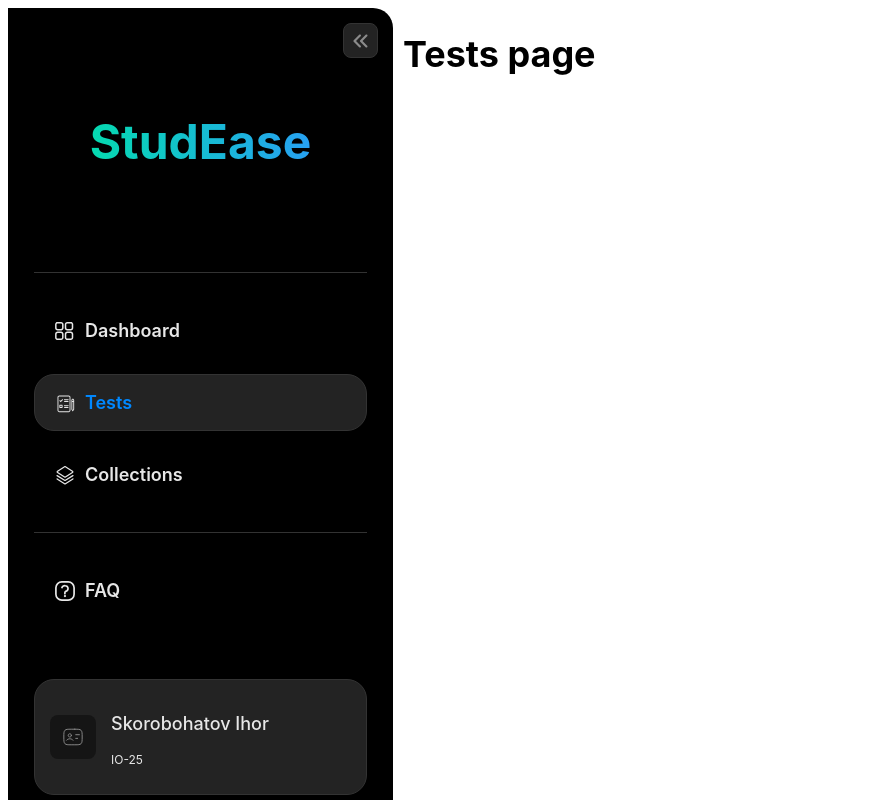
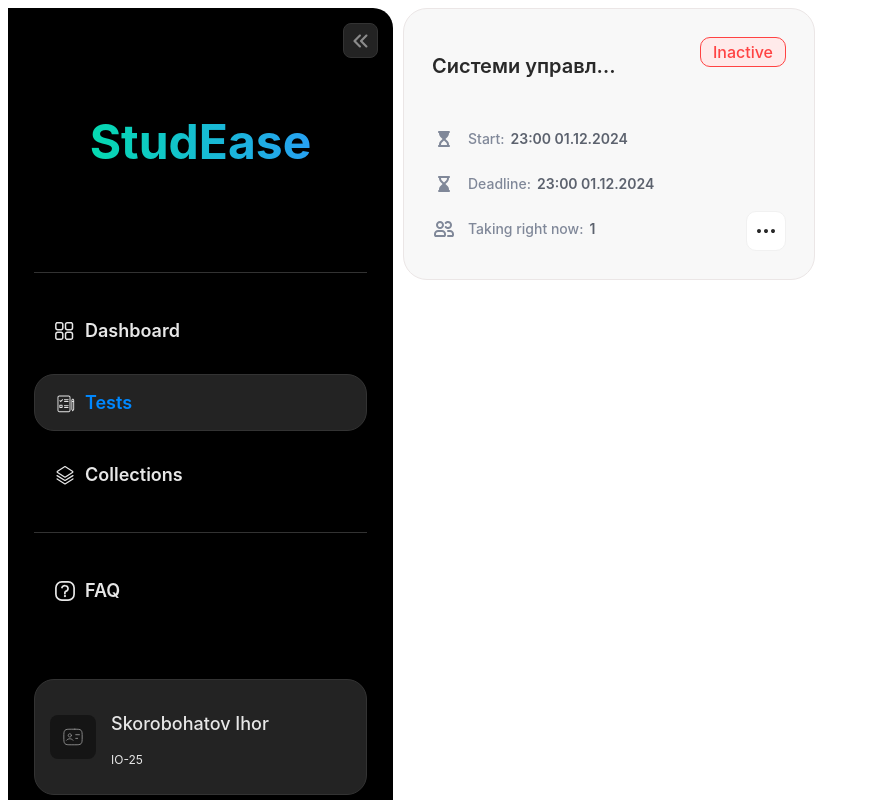
Before and after one commit to dima0808/studease-frontend-v2, a React (Vite) app: page /tests in a window 1280 px wide. Shown: the top 800 px of the page, without its empty margins (0-870 px from the left). Built offline with nearby package versions, Linux system fonts and the light colour scheme.

Commit message:
add TestCard component

```diff
--- a/src/App.jsx
+++ b/src/App.jsx
@@ -3,6 +3,7 @@
 import AuthLayout from "@/layout/AuthLayout";
 import LoginForm from "@/components/AuthForm/LoginForm";
 import RegisterForm from "@/components/AuthForm/RegisterForm";
+import TestCard from "@/components/TestCard";
 
 function App() {
   return (
@@ -13,7 +14,9 @@
       </Route>
 
       <Route path="/" element={<MainLayout />}>
-        <Route path="tests" element={<h1>Tests page</h1>} />
+        <Route
+          path="tests" element={<TestCard title="Системи управління мережами" />}
+        />
         <Route path="collections" element={<h1>Collections page</h1>} />
         <Route path="dashboard" element={<h1>Dashboard page</h1>} />
         <Route path="faq" element={<h1>FAQ page</h1>} />
--- /dev/null
+++ b/src/components/TestCard/TestCard.jsx
@@ -0,0 +1,45 @@
+import classNames from "classnames";
+import StartIcon from "@/components/icons/StartIcon";
+import EndIcon from "@/components/icons/EndIcon";
+import GroupIcon from "@/components/icons/GroupIcon";
+import Info from "@/components/TestCard/components/Info";
+import Status from "@/components/TestCard/components/Status";
+import ActionButton from "@/components/TestCard/components/ActionButton";
+import './TestCard.scss'
+
+const TestCard = (props) => {
+  const { isActive, title, wide } = props;
+
+  return (
+    <div className={classNames("test-card", { "test-card--wide": wide })}>
+      <div className="test-card__wrapper">
+        <div className="test-card__body">
+          <h2 title={title} className="test-card__title">{title}</h2>
+          <div className="test-card__description">
+            <Info
+              title="Start"
+              description="23:00 01.12.2024"
+              icon={StartIcon}
+            />
+            <Info
+              title="Deadline"
+              description="23:00 01.12.2024"
+              icon={EndIcon}
+            />
+            <Info
+              title="Taking right now"
+              description={1}
+              icon={GroupIcon}
+            />
+          </div>
+        </div>
+        <div className="test-card__actions">
+          <Status isActive={isActive}/>
+          <ActionButton />
+        </div>
+      </div>
+    </div>
+  )
+}
+
+export default TestCard
--- /dev/null
+++ b/src/components/TestCard/TestCard.scss
@@ -0,0 +1,153 @@
+.test-card {
+  background-color: var(--color-white-dark);
+  border: var(--border);
+  padding: 28px;
+  min-width: 354px;
+  max-width: 354px;
+  border-radius: 24px;
+
+  &--wide {
+    width: 100%;
+    max-width: none;
+    padding: 21px;
+
+    .test-card {
+      &__title {
+        width: 332px;
+      }
+
+      &__body {
+        flex-direction: row;
+        align-items: center;
+      }
+
+      &__description {
+        display: flex;
+        align-items: center;
+        column-gap: 99px;
+        padding-inline: 99px;
+      }
+
+      &__status-wrapper {
+        width: 100px;
+        display: flex;
+        justify-content: center;
+      }
+
+      &__actions {
+        flex-direction: row;
+        align-items: center;
+        column-gap: 12px;
+        flex: 1;
+      }
+
+      &__info {
+        column-gap: 2px;
+      }
+
+      &__info:last-child .test-card__info-description {
+        span {
+          display: none;
+        }
+      }
+    }
+  }
+
+  &__container {
+    width: 100%;
+  }
+
+  &__actions {
+    display: flex;
+    flex-direction: column;
+    justify-content: space-between;
+    row-gap: 5px;
+    align-items: end;
+  }
+
+  &__wrapper {
+    display: flex;
+    justify-content: space-between;
+    column-gap: 5px;
+  }
+
+  &__body {
+    display: flex;
+    flex-direction: column;
+    row-gap: 22px;
+  }
+
+  &__icon {
+    width: 24px;
+    height: 24px;
+    display: flex;
+    align-items: center;
+    justify-content: center;
+  }
+
+  &__info {
+    display: flex;
+    align-items: center;
+    column-gap: 12px;
+    color: var(--color-purple);
+
+    &-description {
+      display: flex;
+      align-items: center;
+      column-gap: 6px;
+    }
+
+    span {
+      color: #808899;
+      font-size: 14px;
+      font-weight: 500;
+    }
+
+    p {
+      color: #5C626E;
+      font-size: 14px;
+      font-weight: 600;
+    }
+  }
+
+  &__button {
+    border-radius: 10px;
+    border: 1px solid #F1F1F1;
+    background: var(--color-white);
+    padding: 7px;
+    display: inline-flex;
+    align-items: center;
+    justify-content: center;
+    cursor: pointer;
+
+    @include hover {
+      background-color: var(--color-green-light);
+    }
+  }
+
+  &__status {
+    color: var(--color-green-dark);
+    font-size: 16px;
+    font-weight: 500;
+    padding: 4px 12px;
+    border-radius: 10px;
+    border: 1px solid var(--color-green-dark);
+    background: var(--color-green-light);
+
+    &--inactive {
+      color: var(--color-red-dark);
+      border: 1px solid var(--color-red-dark);
+      background: var(--color-red-light);
+    }
+  }
+
+  &__title {
+    color: var(--color-text-black);
+    font-size: 20px;
+    font-weight: 600;
+    width: 185px;
+    white-space: nowrap;
+    overflow: hidden;
+    text-overflow: ellipsis;
+  }
+}
--- /dev/null
+++ b/src/components/TestCard/components/ActionButton.jsx
@@ -0,0 +1,11 @@
+import ActionIcon from "@/components/icons/ActionIcon";
+
+const ActionButton = () => {
+  return (
+    <button title="Open actions" className="test-card__button" type="button">
+      <ActionIcon />
+    </button>
+  )
+}
+
+export default ActionButton;
--- /dev/null
+++ b/src/components/TestCard/components/Info.jsx
@@ -0,0 +1,20 @@
+const Info = (props) => {
+  const {
+    title,
+    description,
+    icon: Icon,
+  } = props
+  return (
+    <div className="test-card__info">
+      <div className="test-card__icon">
+        <Icon />
+      </div>
+      <div className="test-card__info-description">
+        <span>{title}: </span>
+        <p>{description}</p>
+      </div>
+    </div>
+  )
+}
+
+export default Info;
--- /dev/null
+++ b/src/components/TestCard/components/Status.jsx
@@ -0,0 +1,15 @@
+import classNames from "classnames";
+
+const Status = ({ isActive }) => {
+  return (
+    <div className="test-card__status-wrapper">
+      <div className={classNames("test-card__status", {
+        "test-card__status--inactive": !isActive
+      })}>
+        {isActive ? "Active" : "Inactive"}
+      </div>
+    </div>
+  )
+}
+
+export default Status
--- /dev/null
+++ b/src/components/TestCard/index.js
@@ -0,0 +1,3 @@
+import TestCard from './TestCard'
+
+export default TestCard
--- /dev/null
+++ b/src/components/icons/ActionIcon.jsx
@@ -0,0 +1,17 @@
+const ActionIcon = ({ className, ...props }) => {
+  return (
+    <svg
+      className={className}
+      {...props}
+      width="24"
+      height="24"
+      viewBox="0 0 24 24"
+      fill="none"
+      xmlns="http://www.w3.org/2000/svg"
+    >
+      <path fillRule="evenodd" clipRule="evenodd" d="M7 12C7 12.5304 6.78929 13.0391 6.41421 13.4142C6.03914 13.7893 5.53043 14 5 14C4.46957 14 3.96086 13.7893 3.58579 13.4142C3.21071 13.0391 3 12.5304 3 12C3 11.4696 3.21071 10.9609 3.58579 10.5858C3.96086 10.2107 4.46957 10 5 10C5.53043 10 6.03914 10.2107 6.41421 10.5858C6.78929 10.9609 7 11.4696 7 12ZM12 10C12.5304 10 13.0391 10.2107 13.4142 10.5858C13.7893 10.9609 14 11.4696 14 12C14 12.5304 13.7893 13.0391 13.4142 13.4142C13.0391 13.7893 12.5304 14 12 14C11.4696 14 10.9609 13.7893 10.5858 13.4142C10.2107 13.0391 10 12.5304 10 12C10 11.4696 10.2107 10.9609 10.5858 10.5858C10.9609 10.2107 11.4696 10 12 10ZM19 10C19.5304 10 20.0391 10.2107 20.4142 10.5858C20.7893 10.9609 21 11.4696 21 12C21 12.5304 20.7893 13.0391 20.4142 13.4142C20.0391 13.7893 19.5304 14 19 14C18.4696 14 17.9609 13.7893 17.5858 13.4142C17.2107 13.0391 17 12.5304 17 12C17 11.4696 17.2107 10.9609 17.5858 10.5858C17.9609 10.2107 18.4696 10 19 10Z" fill="#292929"/>
+    </svg>
+  )
+}
+
+export default ActionIcon
--- /dev/null
+++ b/src/components/icons/EndIcon.jsx
@@ -0,0 +1,18 @@
+const EndIcon = ({className, ...props}) => {
+  return (
+    <svg
+      className={className}
+      {...props}
+      width="12"
+      height="16"
+      viewBox="0 0 12 16"
+      fill="none"
+      xmlns="http://www.w3.org/2000/svg"
+    >
+      <path d="M11 16C11.5531 16 12 15.5531 12 15C12 14.4469 11.5531 14 11 14V13.6562C11 12.3312 10.4719 11.0594 9.53437 10.1219L7.41563 8L9.53437 5.87813C10.4719 4.94063 11 3.66875 11 2.34375V2C11.5531 2 12 1.55313 12 1C12 0.446875 11.5531 0 11 0H1C0.446875 0 0 0.446875 0 1C0 1.55313 0.446875 2 1 2V2.34375C1 3.66875 1.52812 4.94063 2.46562 5.87813L4.58437 8L2.4625 10.1219C1.525 11.0594 0.996875 12.3312 0.996875 13.6562V14C0.443749 14 -0.00312519 14.4469 -0.00312519 15C-0.00312519 15.5531 0.443749 16 0.996875 16L11 16ZM3 2.34375V2L9 2V2.34375C9 3.14062 8.68438 3.90312 8.12188 4.46562L6 6.58438L3.87813 4.4625C3.31563 3.9 3 3.1375 3 2.34062V2.34375Z" fill="#808899"/>
+    </svg>
+
+  )
+}
+
+export default EndIcon;
--- /dev/null
+++ b/src/components/icons/GroupIcon.jsx
@@ -0,0 +1,17 @@
+const GroupIcon = ({className, ...props}) => {
+  return (
+    <svg
+      className={className}
+      {...props}
+      width="20"
+      height="16"
+      viewBox="0 0 20 16"
+      fill="none"
+      xmlns="http://www.w3.org/2000/svg"
+    >
+      <path d="M14 15H18C18.2652 15 18.5196 14.8946 18.7071 14.7071C18.8946 14.5196 19 14.2652 19 14V13C19 12.2044 18.6839 11.4413 18.1213 10.8787C17.5587 10.3161 16.7956 10 16 10H14M11.764 6C12.1691 6.45286 12.7021 6.77206 13.2925 6.91536C13.8829 7.05866 14.503 7.01931 15.0705 6.80252C15.6381 6.58572 16.1265 6.2017 16.471 5.70126C16.8156 5.20083 17.0001 4.60758 17.0001 4C17.0001 3.39243 16.8156 2.79917 16.471 2.29874C16.1265 1.7983 15.6381 1.41428 15.0705 1.19748C14.503 0.980687 13.8829 0.941337 13.2925 1.08464C12.7021 1.22794 12.1691 1.54714 11.764 2M1 14V13C1 12.2044 1.31607 11.4413 1.87868 10.8787C2.44129 10.3161 3.20435 10 4 10H8C8.79565 10 9.55871 10.3161 10.1213 10.8787C10.6839 11.4413 11 12.2044 11 13V14C11 14.2652 10.8946 14.5196 10.7071 14.7071C10.5196 14.8946 10.2652 15 10 15H2C1.73478 15 1.48043 14.8946 1.29289 14.7071C1.10536 14.5196 1 14.2652 1 14ZM9 4C9 4.79565 8.68393 5.55871 8.12132 6.12132C7.55871 6.68393 6.79565 7 6 7C5.20435 7 4.44129 6.68393 3.87868 6.12132C3.31607 5.55871 3 4.79565 3 4C3 3.20435 3.31607 2.44129 3.87868 1.87868C4.44129 1.31607 5.20435 1 6 1C6.79565 1 7.55871 1.31607 8.12132 1.87868C8.68393 2.44129 9 3.20435 9 4Z" stroke="#808899" strokeWidth="2" strokeLinecap="round"/>
+    </svg>
+  )
+}
+
+export default GroupIcon
--- /dev/null
+++ b/src/components/icons/StartIcon.jsx
@@ -0,0 +1,18 @@
+const StartIcon = ({ className, ...props }) => {
+  return(
+    <svg
+      className={className}
+      {...props}
+      width="12"
+      height="16"
+      viewBox="0 0 12 16"
+      fill="none"
+      xmlns="http://www.w3.org/2000/svg"
+    >
+      <path d="M1 0C0.446875 0 0 0.446875 0 1C0 1.55313 0.446875 2 1 2V2.34375C1 3.66875 1.52813 4.94063 2.46563 5.87813L4.58437 8L2.46563 10.1219C1.52813 11.0594 1 12.3313 1 13.6562V14C0.446875 14 0 14.4469 0 15C0 15.5531 0.446875 16 1 16H11C11.5531 16 12 15.5531 12 15C12 14.4469 11.5531 14 11 14V13.6562C11 12.3313 10.4719 11.0594 9.53438 10.1219L7.41563 8L9.5375 5.87813C10.475 4.94063 11.0031 3.66875 11.0031 2.34375V2C11.5563 2 12.0031 1.55313 12.0031 1C12.0031 0.446875 11.5563 0 11.0031 0L1 0ZM9 13.6562V14H3V13.6562C3 12.8594 3.31562 12.0969 3.87812 11.5344L6 9.41562L8.12187 11.5375C8.68437 12.1 9 12.8625 9 13.6594V13.6562Z" fill="#808899"/>
+    </svg>
+
+  )
+}
+
+export default StartIcon
--- a/src/styles/variables.scss
+++ b/src/styles/variables.scss
@@ -9,13 +9,14 @@
 
   --color-purple: #808899;
 
-  --color-green-light: #32BE6A;
+  --color-green-light: #DFF3E7;
   --color-green-dark: #32BE6A;
 
   --color-red-light: #FFEAEA;
   --color-red-dark: #FF4343;
 
   --color-blue: #0088FF;
+  --color-blue-light: #c3cafa;
 
   --color-border: #EBE6E6;
 
```
